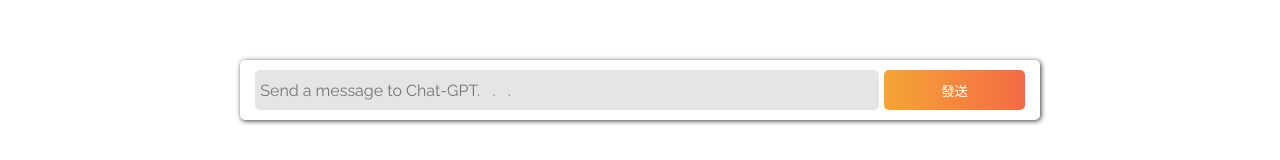
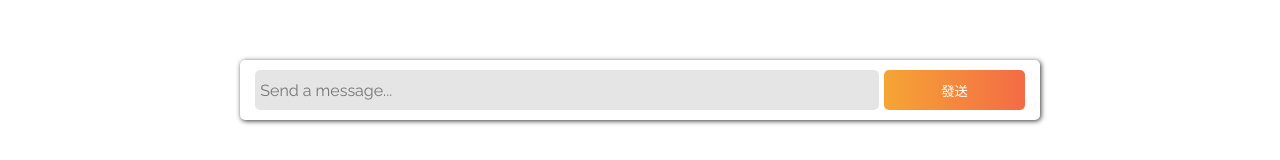
Before and after one commit to AJI0417/TSSH-OpenAI-Project, a plain HTML site: page index.html in a window 1280 px wide. Shown: the part 660-820 px from the top of the page. Drawn offline with Linux system fonts and the light colour scheme.

Commit message:
Update index.html

```diff
--- a/index.html
+++ b/index.html
@@ -25,7 +25,7 @@
   <div class="main" id="main"></div>
   <!-- controllor-->
   <div class="controllor">
-    <input type="text" id="question" placeholder="Send a message to Chat-GPT.   .   .    " name="question" autocomplate="off" />
+    <input type="text" id="question" placeholder="Send a message..." name="question" autocomplete="off" />
     <button type="submit" id="send">發送</button>
   </div>
 
```
